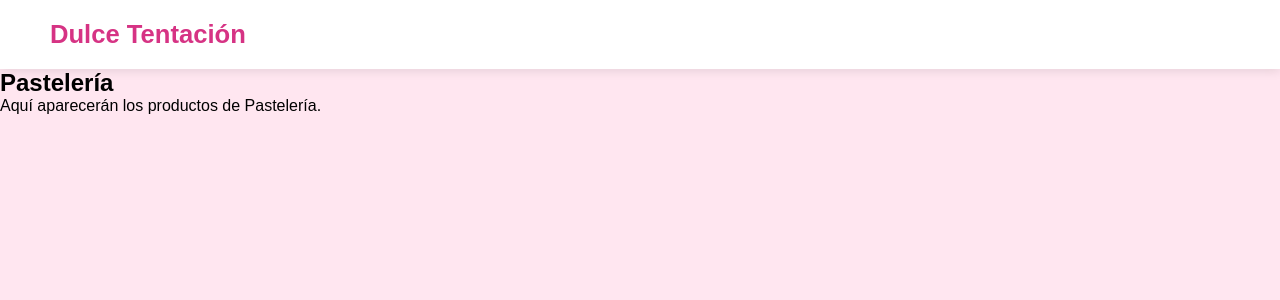
After one commit to jvargas45-c/proyecto_sena_v1, a PHP site: page /productos.php?categoria=pasteleria in a window 1280 px wide. The commit adds this page. Shown: the top 300 px of the page. Run offline with PHP 8.4, Linux system fonts and the light colour scheme.

Commit message:
Funcionalidad Categorias

```diff
--- a/css/estilo.css
+++ b/css/estilo.css
@@ -11,7 +11,7 @@ body{
     overflow-x: hidden;
 }
 
-/* contenedor */
+
 .manchas-fondo{
     position: fixed;
     inset: 0;
@@ -19,7 +19,7 @@ body{
     pointer-events: none;
 }
 
-/* manchas del fondo */
+
 .mancha{
     position:absolute;
 
@@ -35,7 +35,7 @@ body{
     filter:blur(35px);
 }
 
-/* SUPERIOR IZQUIERDA */
+
 
 .m1{
     width:220px;
@@ -49,7 +49,7 @@ body{
     30% 40% 60% 70%;
 }
 
-/* CENTRO SUPERIOR */
+
 
 .m2{
     width:180px;
@@ -65,7 +65,7 @@ body{
     50% 70% 30% 50%;
 }
 
-/* SUPERIOR DERECHA */
+
 
 .m3{
     width:260px;
@@ -79,7 +79,7 @@ body{
     30% 60% 40% 70%;
 }
 
-/* CENTRO */
+
 
 .m4{
     width:280px;
@@ -95,7 +95,7 @@ body{
     55% 35% 65% 45%;
 }
 
-/* INFERIOR IZQUIERDA */
+
 
 .m5{
     width:280px;
@@ -109,7 +109,7 @@ body{
     45% 65% 35% 55%;
 }
 
-/* INFERIOR DERECHA */
+
 
 .m6{
     width:300px;
@@ -125,7 +125,7 @@ body{
 
 
 
-/* estilo del encabezado */
+
 header{
     display: flex;
     justify-content: space-between;
@@ -193,7 +193,7 @@ header h1{
   display: none;
 }
 
-/* estilo de esa cosa deslizante */
+
 .slider{
     width: 90%;
     height: 400px;
@@ -241,7 +241,7 @@ header h1{
     font-size: 60px;
 }
 
-/* estilo de los recuadros de las categorías */
+
 .categorias{
     width: 90%;
     margin: auto;
@@ -254,6 +254,8 @@ header h1{
     position: relative;
     overflow: hidden;
     border-radius: 15px;
+    text-decoration: none;
+    color: inherit;
 }
 
 .categoria img{
@@ -287,7 +289,7 @@ header h1{
     opacity: 1;
 }
 
-/* estilo de la otra cosa (blog) */
+
 .blog{
     width: 90%;
     margin: 50px auto;
--- /dev/null
+++ b/productos.php
@@ -0,0 +1,47 @@
+<?php
+
+$categoria = $_GET['categoria'] ?? '';
+
+
+$titulos = [
+    'pasteleria' => 'Pastelería',
+    'personalizados' => 'Personalizados',
+    'minis' => 'Minis',
+    'antojitos' => 'Antojitos'
+];
+
+$titulo = $titulos[$categoria] ?? 'Productos';
+
+?>
+
+<!DOCTYPE html>
+<html lang="es">
+
+<head>
+    <meta charset="UTF-8">
+    <meta name="viewport" content="width=device-width, initial-scale=1.0">
+
+    <title><?= htmlspecialchars($titulo) ?> - Dulce Tentación</title>
+
+    <link rel="stylesheet" href="css/estilo.css">
+</head>
+
+<body>
+
+    <header>
+        <h1>Dulce Tentación</h1>
+    </header>
+
+    <main>
+
+        <h2><?= htmlspecialchars($titulo) ?></h2>
+
+        <p>
+            Aquí aparecerán los productos de <?= htmlspecialchars($titulo) ?>.
+        </p>
+
+    </main>
+
+</body>
+
+</html>
```
Also changed, not shown: index.php (+11 -9 lines).
